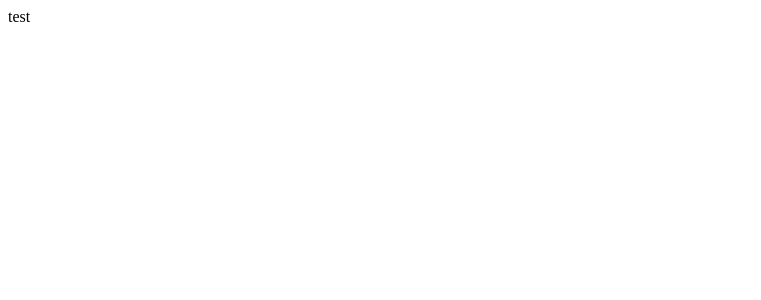
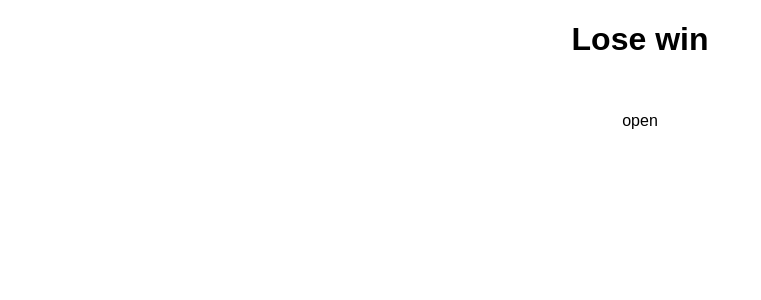
Before and after one commit to kutlukarakoc/hangman, a React (Vite) app: page / in a window 1280 px wide. Shown: the top 300 px of the page, without its empty margins (0-761 px from the left). Built offline with nearby package versions, Linux system fonts and the light colour scheme.

Commit message:
tested random words and centered result title

```diff
--- a/src/App.tsx
+++ b/src/App.tsx
@@ -1,11 +1,16 @@
+import './app.css'
 import { useState } from "react"
 import words from "./words.json"
 
 function App() {
 
+    const [wordToGuess, setWordToGuess] = useState(words[Math.floor(Math.random() * words.length)]);
+
     return (
         <main className="container">
-            test
+            <h1 style={{textAlign:"center"}}>Lose win</h1>
+
+            <div>{wordToGuess}</div>
         </main>
     )
 }
--- a/src/app.css
+++ b/src/app.css
@@ -1,8 +1,16 @@
+html, body {
+    width: 100%;
+    height: 100vh;
+    margin: 0;
+    padding: 0;
+    font-family: Arial, Helvetica, sans-serif;
+}
+
 .container {
     max-width: 800px;
     display: flex;
     flex-direction: column;
-    justify-content: center;
     align-items: center;
+    margin-inline: auto;
     gap: 2rem;
 }
```
